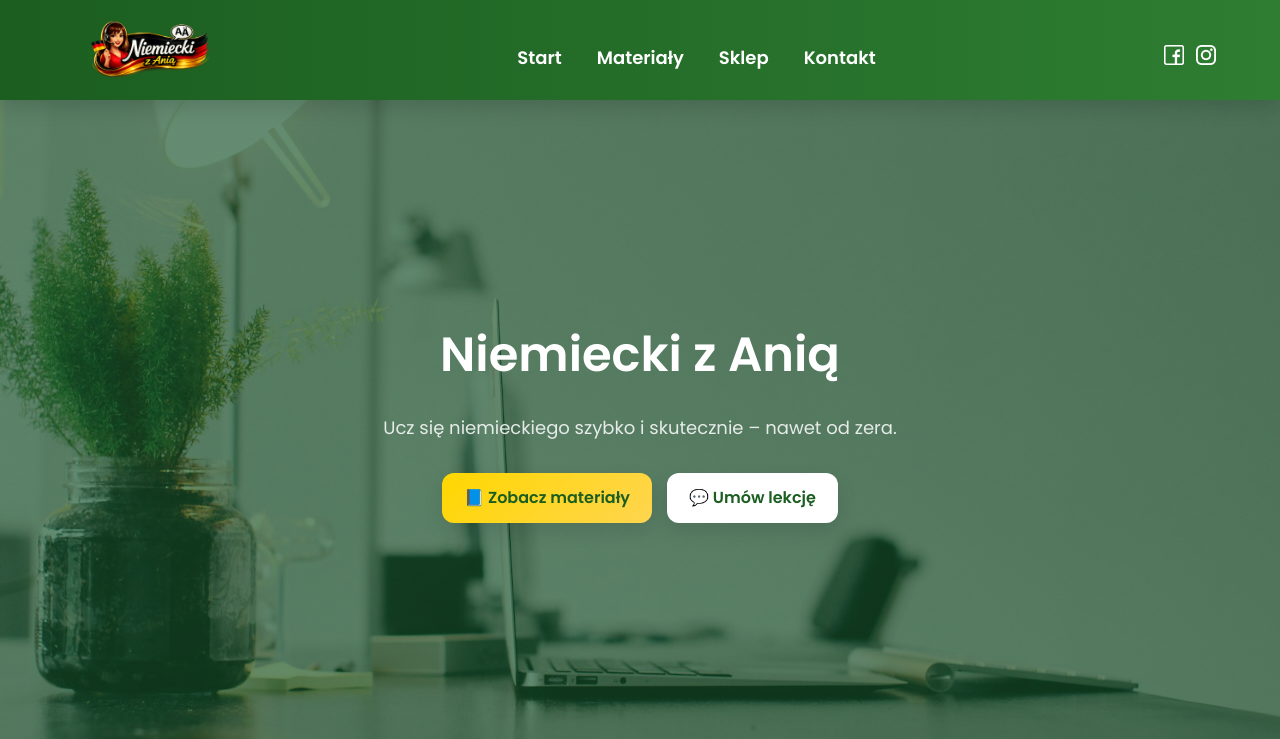
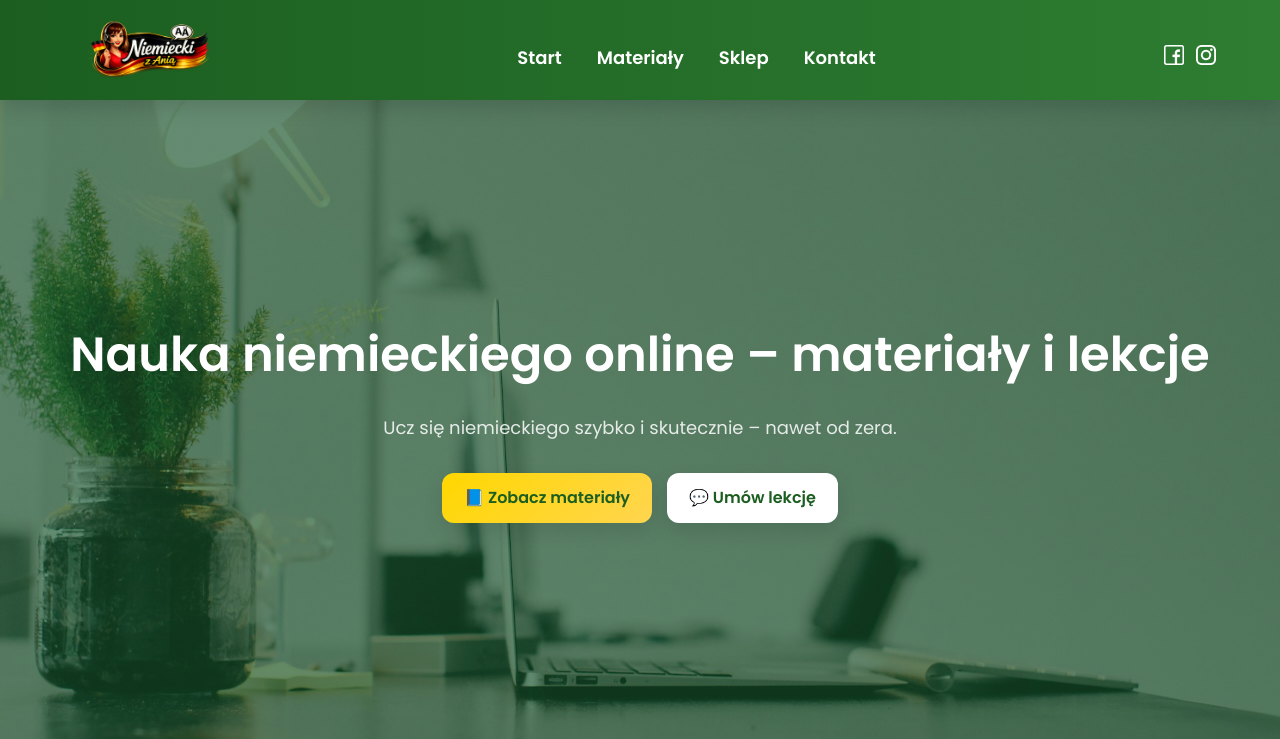
Before and after one commit to Ex333/niemiecki-z-ania, a Django app: page / in a window 1280 px wide. Shown: the top 739 px of the page. Run offline with Django 5.2, Linux system fonts and the light colour scheme; data that the repository does not hold is empty; some libraries are stand-ins or nearby versions.

Commit message:
SEO Added and favicon

```diff
--- a/templates/base.html
+++ b/templates/base.html
@@ -4,15 +4,43 @@
 <head>
     <meta charset="UTF-8">
 
-    <title>{% block title %}Niemiecki z Anią{% endblock %}</title>
 
-    <meta name="viewport" content="width=device-width, initial-scale=1.0">
+<!-- 📱 RESPONSIVE -->
+<meta name="viewport" content="width=device-width, initial-scale=1.0">
 
-    <!-- FONT -->
-    <link href="https://fonts.googleapis.com/css2?family=Poppins:wght@300;400;600&display=swap" rel="stylesheet">
+<!-- 🔍 SEO -->
+<title>{% block title %}Niemiecki z Anią – Nauka niemieckiego online{% endblock %}</title>
+<meta name="description" content="{% block description %}Ucz się niemieckiego szybko i skutecznie. Materiały PDF, lekcje online i praktyczna nauka języka niemieckiego.{% endblock %}">
+<meta name="robots" content="index, follow">
+<link rel="canonical" href="https://niemieckizania.pl{% block canonical %}{% endblock %}">
 
-    <!-- CSS -->
-    <link rel="stylesheet" href="{% static 'css/style.css' %}">
+<!-- 🌍 OPEN GRAPH -->
+<meta property="og:title" content="Niemiecki z Anią">
+<meta property="og:description" content="Nauka niemieckiego w praktyczny sposób">
+<meta property="og:image" content="https://niemieckizania.pl/static/images/logo.png">
+<meta property="og:url" content="https://niemieckizania.pl">
+<meta property="og:type" content="website">
+
+<!-- 🐦 TWITTER -->
+<meta name="twitter:card" content="summary_large_image">
+<meta name="twitter:title" content="Niemiecki z Anią">
+<meta name="twitter:description" content="Nauka niemieckiego online">
+<meta name="twitter:image" content="https://niemieckizania.pl/static/images/logo.png">
+
+<!-- 🎨 FAVICON (NAPRAWIONE) -->
+<link rel="icon" type="image/png" href="{% static 'images/favicon.png' %}">
+<link rel="shortcut icon" href="{% static 'images/favicon.png' %}">
+<link rel="apple-touch-icon" href="{% static 'images/favicon.png' %}">
+
+<!-- ⚡ PERFORMANCE -->
+<link rel="preconnect" href="https://fonts.googleapis.com">
+<link rel="preconnect" href="https://fonts.gstatic.com" crossorigin>
+
+<!-- FONT -->
+<link href="https://fonts.googleapis.com/css2?family=Poppins:wght@300;400;600&display=swap" rel="stylesheet">
+
+<!-- CSS -->
+<link rel="stylesheet" href="{% static 'css/style.css' %}">
 </head>
 
 <body>
--- a/templates/home.html
+++ b/templates/home.html
@@ -8,7 +8,7 @@
     <div class="container">
 
         <h1>
-            {{ homepage.title|default:"Niemiecki z Anią" }}
+            {{ homepage.title|default:"Nauka niemieckiego online – materiały i lekcje" }}
         </h1>
 
         <p>
```
Also changed, not shown: core/static/images/favicon.png (added).
